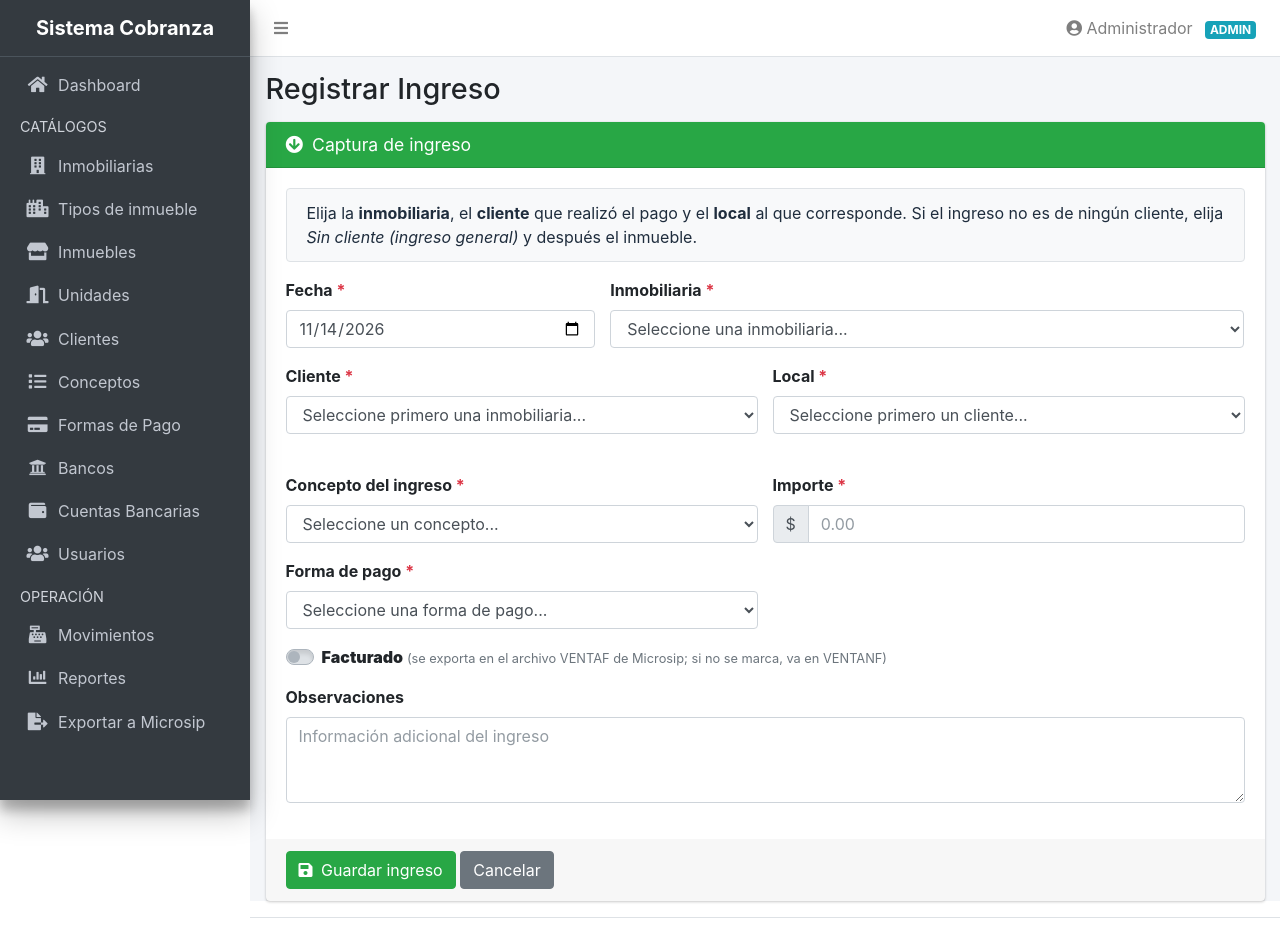
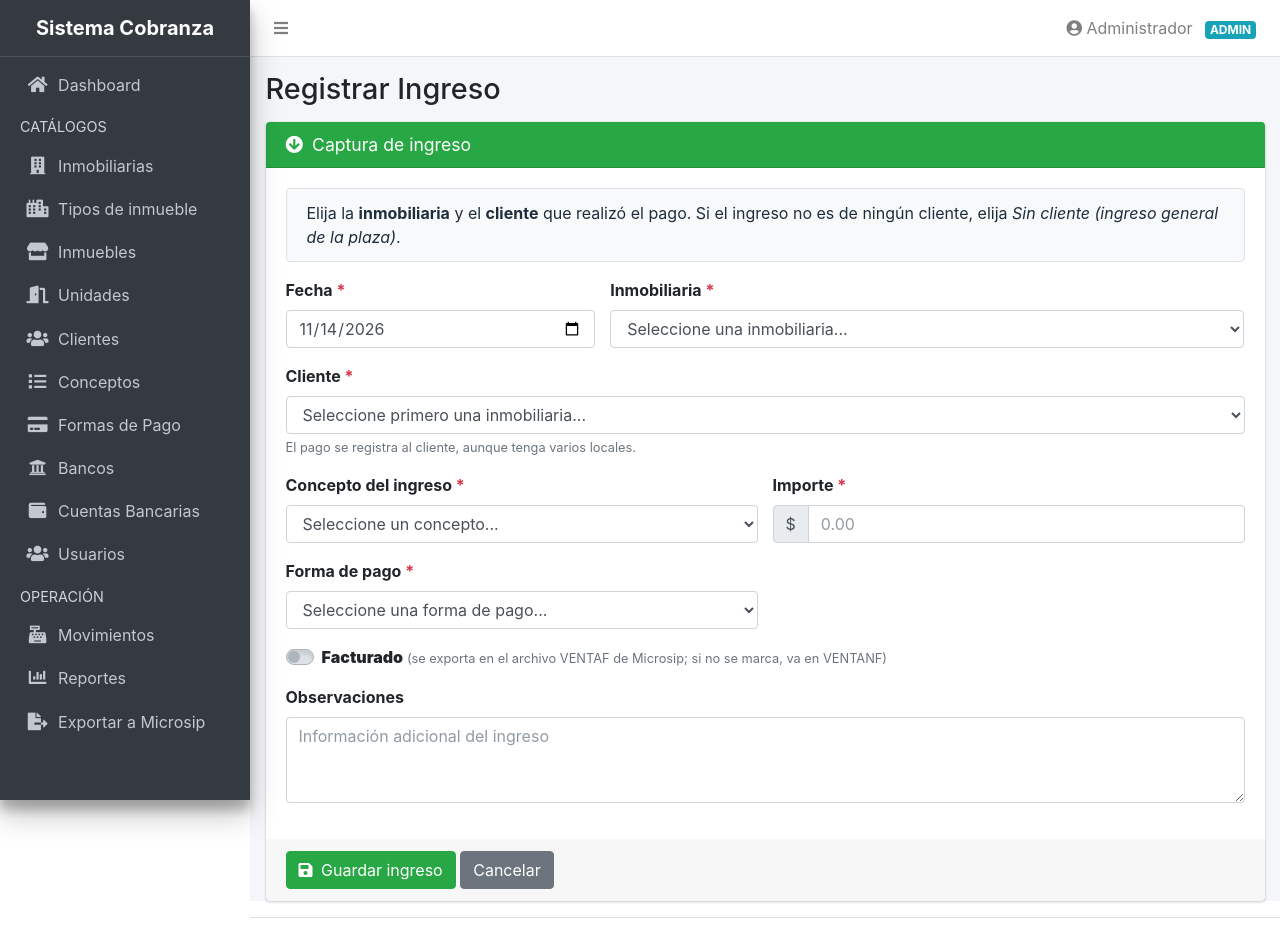
Before and after one commit to ArturoJimRa/sistema-cobranza, a Laravel app: page /movimientos/ingresos/create in a window 1280 px wide. Shown: the top 937 px of the page. Run offline with Laravel 12, Linux system fonts and the light colour scheme; a user stored in the database is signed in; data comes from the database, SQL or seed files in the repository; data that the repository does not hold is empty; parts of the project's set-up code (start-up, migrations or seed data) failed here and were passed over; some libraries are stand-ins or nearby versions.

Commit message:
Ingresos: registrar por cliente, sin local

```diff
--- a/app/Http/Controllers/Movimientos/MovimientoController.php
+++ b/app/Http/Controllers/Movimientos/MovimientoController.php
@@ -73,9 +73,7 @@ class MovimientoController extends Controller
              */
             'clientes' => Cliente::where('estado', 1)
                 ->whereHas('unidades', fn ($q) => $q->where('estado', 1))
-                ->with(['unidades' => fn ($q) => $q->where('estado', 1)
-                    ->orderBy('nombre')
-                    ->with('inmueble.inmobiliaria')])
+                ->with(['unidades' => fn ($q) => $q->where('estado', 1)->with('inmueble')])
                 ->orderBy('nombre')
                 ->get(),
 
@@ -99,34 +97,6 @@ class MovimientoController extends Controller
     {
         $movimiento = DB::transaction(function () use ($request) {
 
-            $clienteId = null;
-            $unidadId = null;
-
-            if ($request->input('origen', 'cliente') === 'cliente') {
-
-                /*
-                 * Ingreso de cliente: el local elegido debe ser del cliente.
-                 * Inmueble e inmobiliaria se toman del propio local.
-                 */
-                $unidad = Unidad::with('inmueble')
-                    ->where('estado', 1)
-                    ->where('cliente_id', $request->cliente_id)
-                    ->findOrFail($request->unidad_id);
-
-                $inmueble = $unidad->inmueble;
-                $clienteId = $unidad->cliente_id;
-                $unidadId = $unidad->id;
-
-            } else {
-
-                /*
-                 * Ingreso general del inmueble, sin cliente.
-                 */
-                $inmueble = Inmueble::where('estado', 1)
-                    ->where('inmobiliaria_id', $request->inmobiliaria_id)
-                    ->findOrFail($request->inmueble_id);
-            }
-
             $movimiento = Movimiento::create([
                 'folio' => $this->generarFolio(),
 
@@ -138,15 +108,21 @@ class MovimientoController extends Controller
                 /*
                  * Cliente dueño del local.
                  */
-                'cliente_id' => $clienteId,
+                /*
+                 * El ingreso se registra al cliente (no por local):
+                 * un pago puede cubrir varios locales. Sin cliente = ingreso general de la plaza.
+                 */
+                'cliente_id' => $request->input('origen') === 'cliente'
+                    ? $request->cliente_id
+                    : null,
 
-                'inmobiliaria_id' => $inmueble->inmobiliaria_id,
+                'inmobiliaria_id' => $request->inmobiliaria_id,
 
-                'tipo_inmueble_id' => $inmueble->tipo_inmueble_id,
+                'tipo_inmueble_id' => null,
 
-                'inmueble_id' => $inmueble->id,
+                'inmueble_id' => null,
 
-                'unidad_id' => $unidadId,
+                'unidad_id' => null,
 
                 'concepto_id' => $request->concepto_id,
 
@@ -361,30 +337,15 @@ class MovimientoController extends Controller
 
         DB::transaction(function () use ($request, $movimiento) {
 
-            $esGasto = (int) $request->naturaleza === 2;
+            /*
+             * Ingresos y gastos se registran por inmobiliaria y cliente (opcional),
+             * ya no por inmueble/local. Si cambia el cliente, se limpian el
+             * inmueble y el local que pudiera traer un registro antiguo.
+             */
+            $clienteId = $request->filled('cliente_id') ? (int) $request->cliente_id : null;
 
-            /*
-             * Gasto: a nivel inmobiliaria, cliente opcional, sin inmueble ni local.
-             */
-            $inmueble = $esGasto ? null : Inmueble::findOrFail($request->inmueble_id);
-
-            /*
-             * Ingreso: si el movimiento tiene un local,
-             * actualizamos también el cliente asociado.
-             */
-            $clienteId = $esGasto && $request->filled('cliente_id')
-                ? $request->cliente_id
-                : null;
-
-            if (! $esGasto && $request->filled('unidad_id')) {
-
-                $unidad = Unidad::where('estado', 1)
-                    ->where('inmueble_id', $request->inmueble_id)
-                    ->whereNotNull('cliente_id')
-                    ->findOrFail($request->unidad_id);
-
-                $clienteId = $unidad->cliente_id;
-            }
+            $mismoCliente = $clienteId === ($movimiento->cliente_id ? (int) $movimiento->cliente_id : null)
+                && (int) $request->inmobiliaria_id === (int) $movimiento->inmobiliaria_id;
 
             $movimiento->update([
                 'fecha' => $request->fecha,
@@ -395,13 +356,11 @@ class MovimientoController extends Controller
 
                 'inmobiliaria_id' => $request->inmobiliaria_id,
 
-                'tipo_inmueble_id' => $inmueble?->tipo_inmueble_id,
+                'tipo_inmueble_id' => $mismoCliente ? $movimiento->tipo_inmueble_id : null,
 
-                'inmueble_id' => $inmueble?->id,
+                'inmueble_id' => $mismoCliente ? $movimiento->inmueble_id : null,
 
-                'unidad_id' => ! $esGasto && $request->filled('unidad_id')
-                    ? $request->unidad_id
-                    : null,
+                'unidad_id' => $mismoCliente ? $movimiento->unidad_id : null,
 
                 'concepto_id' => $request->concepto_id,
 
--- a/app/Http/Requests/Movimientos/MovimientoRequest.php
+++ b/app/Http/Requests/Movimientos/MovimientoRequest.php
@@ -15,7 +15,7 @@ class MovimientoRequest extends FormRequest
             'naturaleza' => 'required|in:1,2',
             'inmobiliaria_id' => 'required|exists:inmobiliarias,id',
             'tipo_inmueble_id' => 'nullable|exists:tipos_inmueble,id',
-            'inmueble_id' => 'required_if:naturaleza,1|nullable|exists:inmuebles,id',
+            'inmueble_id' => 'nullable|exists:inmuebles,id',
             'cliente_id' => 'nullable|exists:clientes,id',
             'unidad_id' => 'nullable|exists:unidades,id',
             'concepto_id' => 'required|exists:conceptos,id',
--- a/public/js/gastos.js
+++ b/public/js/gastos.js
@@ -11,9 +11,9 @@ document.addEventListener('DOMContentLoaded', () => {
     const grupoReferencia = document.getElementById('grupo_referencia');
     const referenciaInput = document.getElementById('referencia');
 
-    function unidadesDe(option) {
+    function inmobiliariasDe(option) {
         try {
-            return JSON.parse(option?.dataset.unidades || '[]');
+            return JSON.parse(option?.dataset.inmobiliarias || '[]').map(String);
         } catch (e) {
             return [];
         }
@@ -25,7 +25,7 @@ document.addEventListener('DOMContentLoaded', () => {
 
         [...clienteSelect.options].forEach((option) => {
             if (option.value === '') return; // "Sin cliente" siempre disponible
-            const tiene = !!inmo && unidadesDe(option).some((u) => String(u.inmobiliaria_id) === String(inmo));
+            const tiene = !!inmo && inmobiliariasDe(option).includes(String(inmo));
             option.hidden = !tiene;
             option.disabled = !tiene;
         });
--- a/public/js/ingresos.js
+++ b/public/js/ingresos.js
@@ -1,13 +1,6 @@
 document.addEventListener('DOMContentLoaded', () => {
     const inmobiliariaSelect = document.getElementById('inmobiliaria_id');
     const clienteSelect = document.getElementById('cliente_id');
-
-    const grupoUnidad = document.getElementById('grupo_unidad');
-    const unidadSelect = document.getElementById('unidad_id');
-    const infoLocal = document.getElementById('info_local');
-
-    const grupoInmueble = document.getElementById('grupo_inmueble');
-    const inmuebleSelect = document.getElementById('inmueble_id');
 
     const formaPagoSelect = document.getElementById('forma_pago_id');
     const grupoCuenta = document.getElementById('grupo_cuenta_bancaria');
@@ -15,40 +8,15 @@ document.addEventListener('DOMContentLoaded', () => {
     const grupoReferencia = document.getElementById('grupo_referencia');
     const referenciaInput = document.getElementById('referencia');
 
-    const unidadSeleccionada = unidadSelect?.dataset.selected || '';
-    const inmuebleSeleccionado = inmuebleSelect?.dataset.selected || '';
-
-    function limpiarSelect(select, texto) {
-        if (!select) return;
-        select.innerHTML = '';
-        const option = document.createElement('option');
-        option.value = '';
-        option.textContent = texto;
-        select.appendChild(option);
-    }
-
-    async function obtenerJson(url) {
-        const response = await fetch(url, { headers: { Accept: 'application/json' } });
-        if (!response.ok) throw new Error(`Error HTTP ${response.status}`);
-        return response.json();
-    }
-
-    function unidadesDe(option) {
+    function inmobiliariasDe(option) {
         try {
-            return JSON.parse(option?.dataset.unidades || '[]');
+            return JSON.parse(option?.dataset.inmobiliarias || '[]').map(String);
         } catch (e) {
             return [];
         }
     }
 
-    /* Locales del cliente elegido, solo de la inmobiliaria elegida */
-    function localesDelCliente() {
-        const inmo = inmobiliariaSelect.value;
-        return unidadesDe(clienteSelect.options[clienteSelect.selectedIndex])
-            .filter((u) => String(u.inmobiliaria_id) === String(inmo));
-    }
-
-    /* ---------- Inmobiliaria -> clientes con locales en ella ---------- */
+    /* ---------- Inmobiliaria -> solo clientes con locales en esa plaza ---------- */
     function filtrarClientes() {
         const inmo = inmobiliariaSelect.value;
         let visibles = 0;
@@ -63,7 +31,7 @@ document.addEventListener('DOMContentLoaded', () => {
                 option.disabled = !inmo;
                 return;
             }
-            const tiene = !!inmo && unidadesDe(option).some((u) => String(u.inmobiliaria_id) === String(inmo));
+            const tiene = !!inmo && inmobiliariasDe(option).includes(String(inmo));
             option.hidden = !tiene;
             option.disabled = !tiene;
             if (tiene) visibles++;
@@ -74,79 +42,6 @@ document.addEventListener('DOMContentLoaded', () => {
 
         if (inmo && visibles === 0) {
             clienteSelect.options[0].textContent = 'Esta inmobiliaria no tiene clientes con locales';
-        }
-    }
-
-    /* ---------- Cliente -> sus locales (o inmueble si es ingreso general) ---------- */
-    function cambiarCliente(seleccionado = '') {
-        const sinCliente = clienteSelect.value === 'sin';
-
-        grupoUnidad.style.display = sinCliente ? 'none' : '';
-        grupoInmueble.style.display = sinCliente ? '' : 'none';
-        unidadSelect.required = !sinCliente;
-        inmuebleSelect.required = sinCliente;
-
-        if (sinCliente) {
-            limpiarSelect(unidadSelect, '');
-            infoLocal.innerHTML = '&nbsp;';
-            cargarInmuebles(inmobiliariaSelect.value, inmuebleSeleccionado);
-            return;
-        }
-
-        inmuebleSelect.value = '';
-
-        if (!clienteSelect.value) {
-            limpiarSelect(unidadSelect, 'Seleccione primero un cliente...');
-            mostrarInfoLocal();
-            return;
-        }
-
-        const locales = localesDelCliente();
-        limpiarSelect(unidadSelect, 'Seleccione un local...');
-
-        locales.forEach((u) => {
-            const option = document.createElement('option');
-            option.value = u.id;
-            option.textContent = `${u.nombre} — ${u.inmueble}`;
-            unidadSelect.appendChild(option);
-        });
-
-        if (locales.length === 1) {
-            unidadSelect.remove(0); // un solo local: se elige automáticamente
-            unidadSelect.value = String(locales[0].id);
-        } else if (seleccionado) {
-            unidadSelect.value = String(seleccionado);
-        }
-
-        mostrarInfoLocal();
-    }
-
-    function mostrarInfoLocal() {
-        const u = localesDelCliente().find((x) => String(x.id) === unidadSelect.value);
-        infoLocal.innerHTML = u ? `Inmueble: <strong>${u.inmueble}</strong>` : '&nbsp;';
-    }
-
-    async function cargarInmuebles(inmobiliariaId, seleccionado = '') {
-        if (!inmobiliariaId) {
-            limpiarSelect(inmuebleSelect, 'Seleccione primero una inmobiliaria...');
-            return;
-        }
-
-        limpiarSelect(inmuebleSelect, 'Cargando inmuebles...');
-
-        try {
-            const inmuebles = await obtenerJson(`/ajax/inmuebles/${inmobiliariaId}`);
-            limpiarSelect(inmuebleSelect, 'Seleccione un inmueble...');
-            inmuebles.forEach((i) => {
-                const option = document.createElement('option');
-                option.value = i.id;
-                option.textContent = i.nombre;
-                option.selected = String(i.id) === String(seleccionado);
-                inmuebleSelect.appendChild(option);
-            });
-        } catch (error) {
-            console.error(error);
-            limpiarSelect(inmuebleSelect, 'No fue posible cargar los inmuebles');
         }
     }
 
@@ -166,14 +61,9 @@ document.addEventListener('DOMContentLoaded', () => {
         }
     }
 
-    /* ---------- Eventos ---------- */
-    inmobiliariaSelect?.addEventListener('change', () => { filtrarClientes(); cambiarCliente(); });
-    clienteSelect?.addEventListener('change', () => cambiarCliente());
-    unidadSelect?.addEventListener('change', mostrarInfoLocal);
+    inmobiliariaSelect?.addEventListener('change', filtrarClientes);
     formaPagoSelect?.addEventListener('change', controlarFormaPago);
 
-    /* ---------- Estado inicial (incluye regreso por error de validación) ---------- */
     filtrarClientes();
-    cambiarCliente(unidadSeleccionada);
     controlarFormaPago();
 });
--- a/resources/views/movimientos/ingresos/_form.blade.php
+++ b/resources/views/movimientos/ingresos/_form.blade.php
@@ -48,7 +48,7 @@
         @enderror
     </div>
 
-    <div class="col-md-6 mb-3">
+    <div class="col-md-12 mb-3">
         <label for="cliente_id">
             Cliente <span class="text-danger">*</span>
         </label>
@@ -64,12 +64,7 @@
             @foreach($clientes as $cliente)
                 <option
                     value="{{ $cliente->id }}"
-                    data-unidades="{{ $cliente->unidades->map(fn ($u) => [
-                        'id' => $u->id,
-                        'nombre' => $u->nombre,
-                        'inmueble' => $u->inmueble->nombre ?? '',
-                        'inmobiliaria_id' => $u->inmueble->inmobiliaria_id ?? null,
-                    ])->values()->toJson() }}"
+                    data-inmobiliarias="{{ $cliente->unidades->pluck('inmueble.inmobiliaria_id')->filter()->unique()->values()->toJson() }}"
                     {{ old('cliente_id') == $cliente->id ? 'selected' : '' }}>
 
                     {{ $cliente->nombre }}
@@ -78,56 +73,16 @@
             @endforeach
 
             <option value="sin" {{ old('origen') === 'general' ? 'selected' : '' }}>
-                — Sin cliente (ingreso general) —
+                — Sin cliente (ingreso general de la plaza) —
             </option>
 
         </select>
 
+        <small class="form-text text-muted">
+            El pago se registra al cliente, aunque tenga varios locales.
+        </small>
+
         @error('cliente_id')
-            <div class="invalid-feedback">{{ $message }}</div>
-        @enderror
-    </div>
-
-    <div class="col-md-6 mb-3" id="grupo_unidad">
-        <label for="unidad_id">
-            Local <span class="text-danger">*</span>
-        </label>
-
-        <select
-            id="unidad_id"
-            name="unidad_id"
-            class="form-control @error('unidad_id') is-invalid @enderror"
-            data-selected="{{ old('unidad_id') }}">
-
-            <option value="">Seleccione primero un cliente...</option>
-
-        </select>
-
-        <small class="form-text text-muted" id="info_local">&nbsp;</small>
-
-        @error('unidad_id')
-            <div class="invalid-feedback">{{ $message }}</div>
-        @enderror
-    </div>
-
-    <div class="col-md-6 mb-3" id="grupo_inmueble" style="display: none;">
-        <label for="inmueble_id">
-            Inmueble <span class="text-danger">*</span>
-        </label>
-
-        <select
-            id="inmueble_id"
-            name="inmueble_id"
-            class="form-control @error('inmueble_id') is-invalid @enderror"
-            data-selected="{{ old('inmueble_id') }}">
-
-            <option value="">Seleccione un inmueble...</option>
-
-        </select>
-
-        <small class="form-text text-muted">Ingreso que no corresponde a ningún cliente.</small>
-
-        @error('inmueble_id')
             <div class="invalid-feedback">{{ $message }}</div>
         @enderror
     </div>
--- a/resources/views/movimientos/ingresos/create.blade.php
+++ b/resources/views/movimientos/ingresos/create.blade.php
@@ -22,10 +22,9 @@
         <div class="card-body">
 
             <div class="alert alert-light border">
-                Elija la <strong>inmobiliaria</strong>, el <strong>cliente</strong>
-                que realizó el pago y el <strong>local</strong> al que corresponde.
-                Si el ingreso no es de ningún cliente, elija
-                <em>Sin cliente (ingreso general)</em> y después el inmueble.
+                Elija la <strong>inmobiliaria</strong> y el <strong>cliente</strong>
+                que realizó el pago. Si el ingreso no es de ningún cliente, elija
+                <em>Sin cliente (ingreso general de la plaza)</em>.
             </div>
 
             @include('movimientos.ingresos._form')
```
Also changed, not shown: app/Http/Requests/Movimientos/IngresoRequest.php (+4 -24 lines), resources/views/movimientos/_form.blade.php (+2 -30 lines), resources/views/movimientos/gastos/_form.blade.php (+1 -6 lines).
